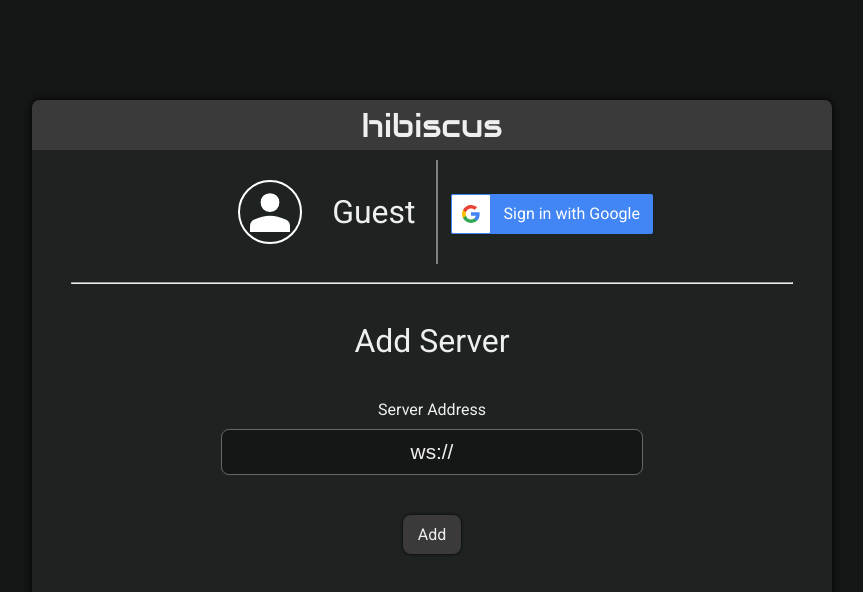
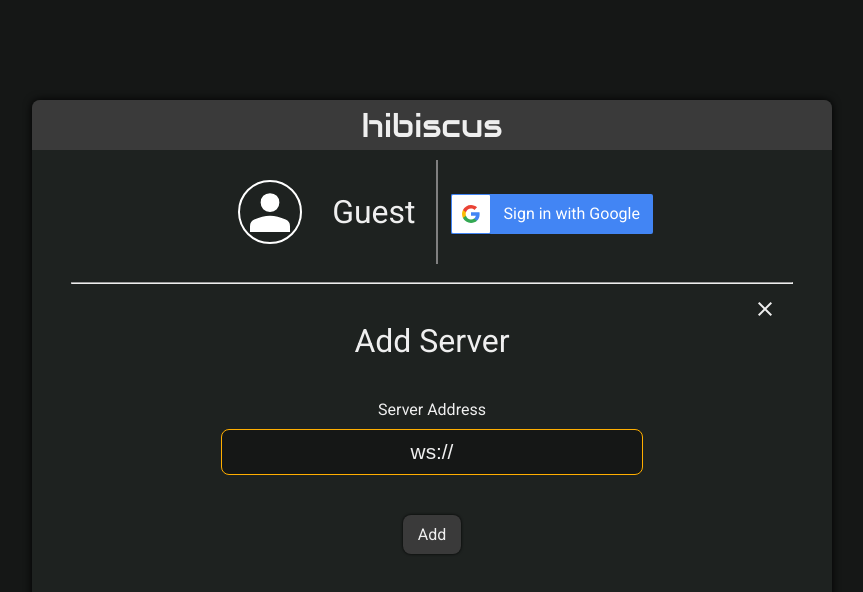
Before and after one commit to hibiscus-player/hibiscus-web-player, a plain HTML site: page files/index.html in a window 1280 px wide. Both pictures are taken after a click on the element "Add Server". Shown: the whole page, without its empty margins (208-1071 px from the left). Drawn offline with nearby package versions, Linux system fonts and the light colour scheme; no server answers.

Commit message:
server editor close button

```diff
--- a/files/index.html
+++ b/files/index.html
@@ -66,6 +66,7 @@
                                 <div id="selector_editor_address_text">Server Address</div>
                                 <input id="selector_editor_address" type="text">
                                 <div id="selector_editor_complete_button">Add Server</div>
+                                <div id="selector_editor_close_button" class="material-symbols-outlined">close</div>
                             </div>
                         </div>
                     </div>
--- a/files/ui/scenes.js
+++ b/files/ui/scenes.js
@@ -88,6 +88,7 @@ class SelectorScene extends Scene {
      */
     _editorAddressInput;
     _editorCompleteButtonObject;
+    _editorCloseButtonObject;
     /**
      * The current editor LazyPromise object, or null if
      * the editor is not open currently.
@@ -118,6 +119,10 @@ class SelectorScene extends Scene {
         this._editorCompleteButtonObject.onclick = ()=>{
             this._completeEditor();
         };
+        this._editorCloseButtonObject = this._sceneRoot.querySelector("#selector_editor_close_button");
+        this._editorCloseButtonObject.onclick = ()=>{
+            this._cancelEditor("closed with X");
+        };
     }
     /**
      * Opens the server editor.
@@ -138,6 +143,7 @@ class SelectorScene extends Scene {
         this._editorObject.style.display = "";
         setTimeout(()=>{
             this._editorObject.style.opacity = "";
+            this._editorAddressInput.focus();
         }, 1);
         return this._editorPromise.getPromise();
     }
@@ -147,7 +153,7 @@ class SelectorScene extends Scene {
         });
         this._finishEditor();
     }
-    _escapeEditor(reason) {
+    _cancelEditor(reason) {
         this._editorPromise.reject(reason);
         this._finishEditor();
     }
--- a/files/ui/scenes/selector.css
+++ b/files/ui/scenes/selector.css
@@ -208,7 +208,6 @@ scene#selector {
     border-radius: 8px;
     position: relative;
     display: table-cell;
-    border: 30px;
 }
 .selector_server_last_button::after {
     content: '';
@@ -392,3 +391,29 @@ scene#selector {
 #selector_editor_complete_button:hover::after {
     background-color: #eee7;
 }
+#selector_editor_close_button {
+    box-shadow: 0px 0px 3px 0px #0000;
+    padding: 5px;
+    margin: auto;
+    border-radius: 8px;
+    position: absolute;
+    right: 50px;
+    user-select: none;
+}
+#selector_editor_close_button:hover {
+    box-shadow: 0px 0px 3px 0px #000;
+}
+#selector_editor_close_button::after {
+    content: '';
+    border-radius: 50%;
+    position: absolute;
+    left: 0;
+    right: 0;
+    top: 0;
+    bottom: 0;
+    transition: background-color 0.1s ease;
+    background-color: #0000;
+}
+#selector_editor_close_button:hover::after {
+    background-color: #eee7;
+}
```
